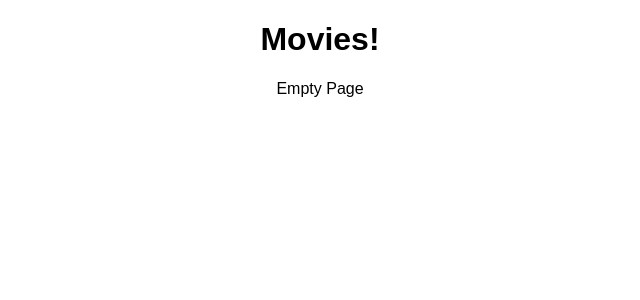
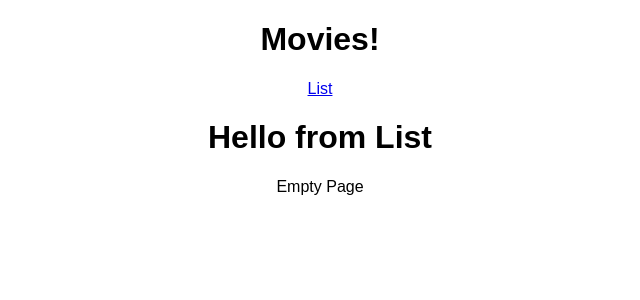
Before and after one commit to yyerthao/movie-sagas, a React (Create React App) app: page /#/list in a window 1280 px wide. Shown: the top 300 px of the page, without its empty margins (320-960 px from the left). Built offline with nearby package versions, Linux system fonts and the light colour scheme.

Commit message:
Add List Component, npm install dotenv and material-ui/core

```diff
--- a/package.json
+++ b/package.json
@@ -6,6 +6,7 @@
   "dependencies": {
     "@material-ui/core": "^3.9.4",
     "axios": "^0.18.1",
+    "dotenv": "^8.2.0",
     "pg": "^8.2.1",
     "react": "^16.13.0",
     "react-dom": "^16.13.0",
--- a/src/components/App/App.js
+++ b/src/components/App/App.js
@@ -1,6 +1,7 @@
 import React, { Component } from 'react';
-import {HashRouter as Router, Route} from 'react-router-dom';
+import {HashRouter as Router, Route, Link} from 'react-router-dom';
 import './App.css';
+import List from '../List/List';
 
 class App extends Component {
   // Renders the entire app on the DOM
@@ -9,7 +10,9 @@ class App extends Component {
       <div className="App">
         <h1>Movies!</h1>
         <Router>
+          <Link to="/list">List</Link>
           {/* ADD PAGES! */}
+          <Route exact path="/list" component={List}></Route>
         </Router>
         <p>Empty Page</p>
       </div>
--- /dev/null
+++ b/src/components/List/List.jsx
@@ -0,0 +1,13 @@
+import React, { Component } from 'react';
+
+class List extends Component {
+    render() {
+        return (
+            <>
+            <h1> Hello from List </h1>
+            </>
+        )
+    }
+}
+
+export default List;
```
Also changed, not shown: src/Template/Template.jsx (added, +13 -0 lines), 2 other files (tests, documents, lock files or other folders).
